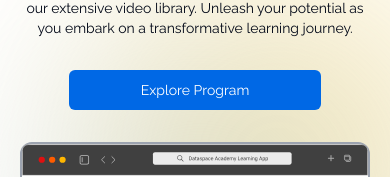
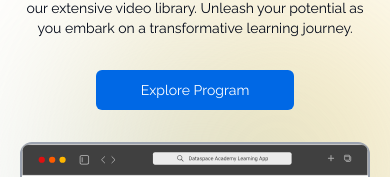
Before and after one commit to avioXD/student-panel, a Next.js app: page /landing in a window 390 px wide. Shown: the part 280-457 px from the top of the page. Built offline with nearby package versions, Linux system fonts and the light colour scheme.

Commit message:
Update layout and button styles

```diff
--- a/src/app/layout.tsx
+++ b/src/app/layout.tsx
@@ -34,7 +34,7 @@ export default function RootLayout({ children }: RootLayoutProps) {
 
       <body
         className={cn(
-          "min-h-screen bg-background font-sans antialiased",
+          "min-h-screen bg-background font-sans antialiased overflow-hidden",
           fontSans.variable
         )}
       >
--- a/src/components/ui/button.tsx
+++ b/src/components/ui/button.tsx
@@ -24,7 +24,7 @@ const buttonVariants = cva(
         link: "text-primary underline-offset-4 hover:underline",
       },
       size: {
-        default: "h-10  px-[72px] py-[16px]    text-sm    ",
+        default: "h-10 px-[45px] md:px-[72px] py-[16px]    text-sm    ",
         md: "h-10  px-[40px] py-[12px] text-sm",
         sm: "h-9 text-xs px-3 rounded-[4px]",
         lg: "h-11 text-md  px-8",
```
